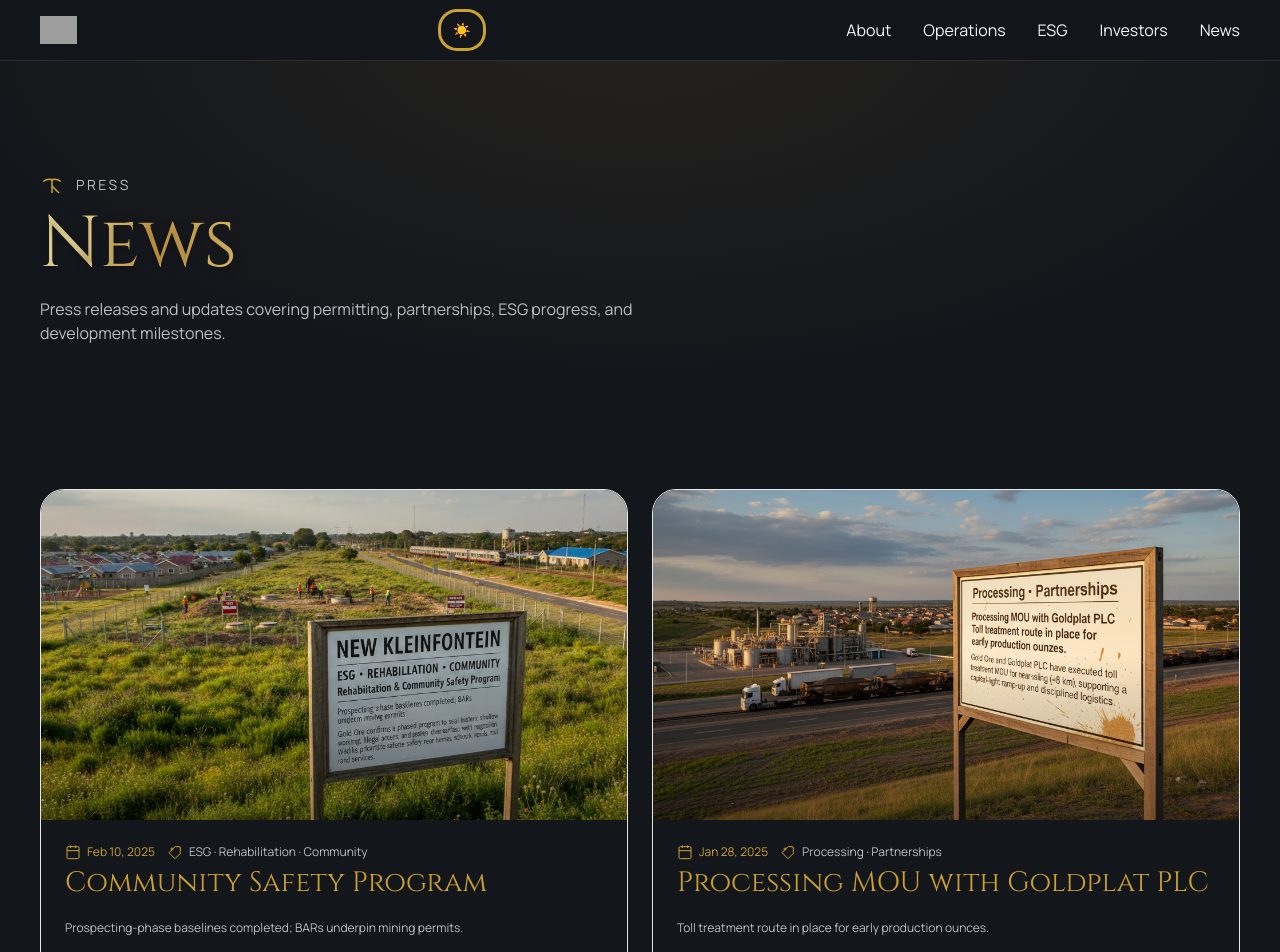
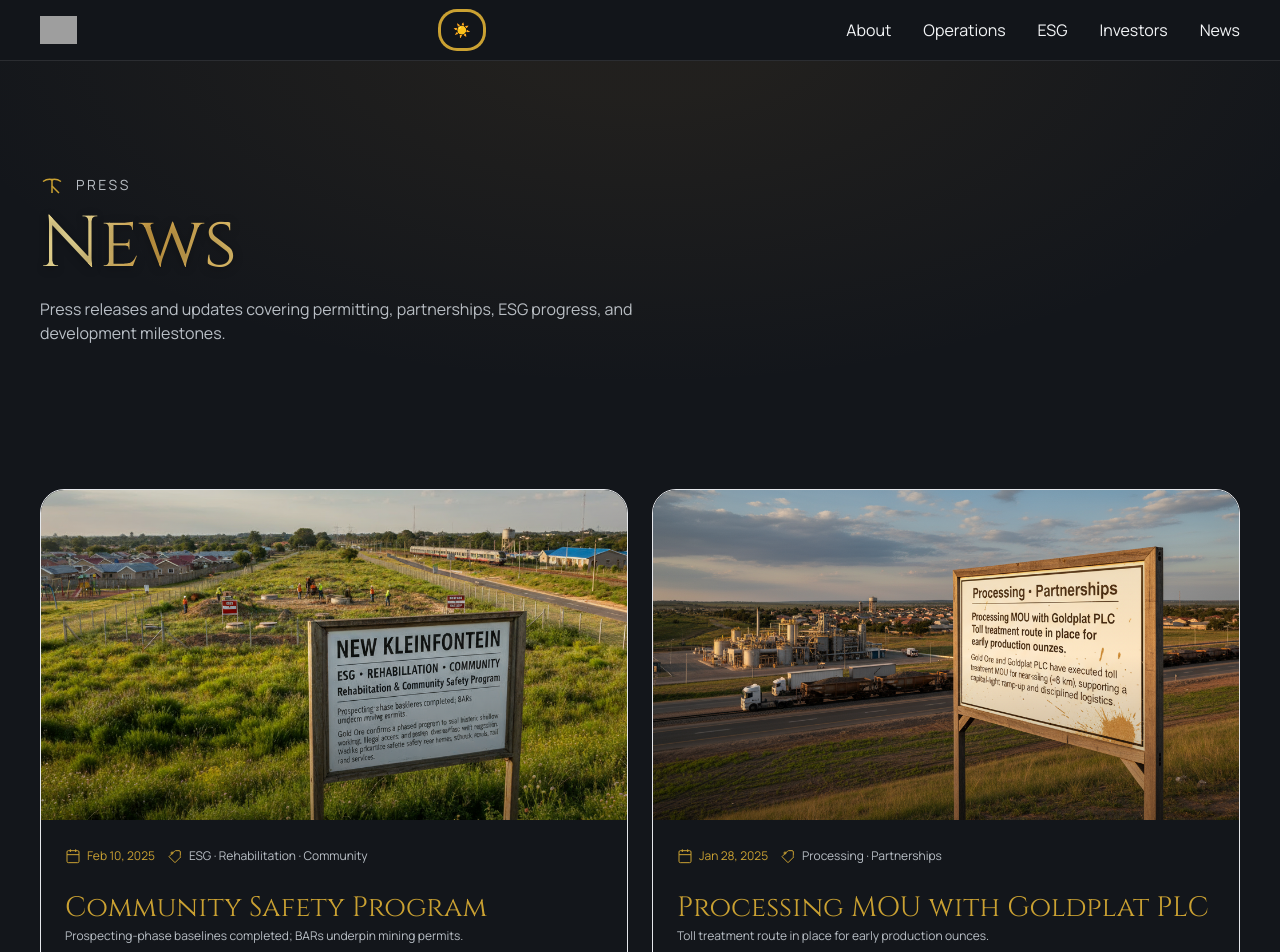
Before and after one commit to Capdavid777/gold-ore, a Next.js app: page /news in a window 1280 px wide. Shown: the top 952 px of the page. Built offline with nearby package versions, Linux system fonts and the light colour scheme; no server answers; grey boxes are pictures that could not be loaded.

Commit message:
Update page.tsx

```diff
--- a/src/app/news/page.tsx
+++ b/src/app/news/page.tsx
@@ -5,6 +5,7 @@ import { motion, useReducedMotion } from "framer-motion";
 import { Section } from "@/components/ui/Section";
 import type { ReactNode } from "react";
 
+/* Icons */
 const Icon = {
   Pickaxe: (p: React.SVGProps<SVGSVGElement>) => (
     <svg viewBox="0 0 24 24" fill="none" stroke="currentColor" {...p}>
@@ -45,6 +46,7 @@ const Icon = {
 
 const gold = { color: "var(--go-gold,#caa132)" } as const;
 
+/* Data */
 type NewsItem = {
   id: string;
   date: string;
@@ -108,12 +110,13 @@ const NEWS: NewsItem[] = [
   },
 ];
 
+/* Page */
 export default function NewsPage() {
   const r = useReducedMotion();
 
   return (
     <main id="main" className="relative">
-      {/* HERO */}
+      {/* Hero */}
       <section aria-labelledby="news-hero" className="relative overflow-hidden">
         <div aria-hidden className="pointer-events-none absolute inset-0 bg-[radial-gradient(1200px_600px_at_50%_-10%,#a17838_12%,transparent_60%)] opacity-10" />
         <Section className="pt-20 pb-10 md:pt-28 md:pb-16">
@@ -138,7 +141,7 @@ export default function NewsPage() {
         </Section>
       </section>
 
-      {/* FEED */}
+      {/* Feed */}
       <Section className="py-12 md:py-20">
         <div className="grid gap-6 md:grid-cols-2">
           {NEWS.map((n) => (
@@ -150,7 +153,7 @@ export default function NewsPage() {
               transition={{ duration: 0.4 }}
               className="group flex h-full flex-col overflow-hidden rounded-3xl border border-surface-3/50 bg-surface-2/40"
             >
-              {/* media */}
+              {/* Media */}
               <div className="relative aspect-[16/9] w-full shrink-0">
                 <div className="absolute inset-0 z-[1] bg-gradient-to-t from-black/35 via-black/0 to-black/10" />
                 {n.image ? (
@@ -167,25 +170,25 @@ export default function NewsPage() {
                 )}
               </div>
 
-              {/* content grid: title / meta / summary / button */}
-              <div className="grid grow grid-rows-[auto_auto_1fr_auto] p-5 md:p-6">
-                {/* date + tags (kept inline above title to match your style) */}
-                <div className="mb-1 flex items-center gap-3 text-xs text-text-muted">
+              {/* Content grid with fixed rows so paragraphs align */}
+              <div className="grid grow grid-rows-[24px_60px_20px_1fr_auto] p-5 md:p-6">
+                {/* Date + Tags (no wrap to lock height) */}
+                <div className="flex min-h-[24px] items-center gap-3 whitespace-nowrap overflow-hidden text-ellipsis text-xs text-text-muted">
                   <span className="inline-flex items-center gap-1.5" style={gold}>
                     <Icon.Calendar className="h-4 w-4" />
                     <span className="text-[inherit]">{formatDate(n.date)}</span>
                   </span>
                   {n.tags && n.tags.length > 0 && (
-                    <span className="inline-flex items-center gap-1.5">
+                    <span className="inline-flex items-center gap-1.5 overflow-hidden text-ellipsis">
                       <Icon.Tag className="h-4 w-4" style={gold} />
-                      <span className="text-text-muted">{n.tags.join(" · ")}</span>
+                      <span className="max-w-[220px] overflow-hidden text-ellipsis">{n.tags.join(" · ")}</span>
                     </span>
                   )}
                 </div>
 
-                {/* Title with fixed minimum height so sub-head aligns */}
-                <div className="min-h-[56px]">
-                  <h2 className="font-display text-2xl md:text-[28px] leading-snug">
+                {/* Title with bottom alignment and fixed height */}
+                <div className="flex min-h-[60px] items-end">
+                  <h2 className="font-display text-2xl leading-snug md:text-[28px]">
                     <a
                       href={n.href ?? "#"}
                       className="transition hover:opacity-90"
@@ -196,17 +199,17 @@ export default function NewsPage() {
                   </h2>
                 </div>
 
-                {/* Sub-heading (meta) also fixed height so paragraph tops align */}
+                {/* Sub-heading (fixed height) */}
                 <div className="min-h-[20px]">
                   {n.meta && <p className="text-xs text-text-muted">{n.meta}</p>}
                 </div>
 
-                {/* Summary fills the flexible row; starts aligned across cards */}
+                {/* Summary (paragraphs now start aligned) */}
                 <div className="mt-2">
                   <p className="text-sm leading-relaxed text-text-secondary">{n.summary}</p>
                 </div>
 
-                {/* Button pinned to bottom row */}
+                {/* Button */}
                 <div className="mt-4 self-start">
                   <a
                     href={n.href ?? "#"}
@@ -223,7 +226,7 @@ export default function NewsPage() {
         </div>
       </Section>
 
-      {/* MEDIA / CONTACT */}
+      {/* Media / Contact */}
       <Section className="pb-24">
         <div className="grid gap-6 rounded-3xl border border-surface-3/50 bg-surface-2/40 p-6 md:grid-cols-3 md:p-8">
           <div className="md:col-span-2">
@@ -243,6 +246,7 @@ export default function NewsPage() {
         </div>
       </Section>
 
+      {/* shimmer */}
       <style jsx>{`
         .text-gold-shimmer {
           background: linear-gradient(100deg,#8f6b29 0%,#e6c46d 20%,#f7e7a1 40%,#cf9f44 60%,#e6c46d 80%,#8f6b29 100%);
@@ -257,6 +261,7 @@ export default function NewsPage() {
   );
 }
 
+/* Utils */
 function formatDate(d: string) {
   try {
     const date = new Date(d);
```
